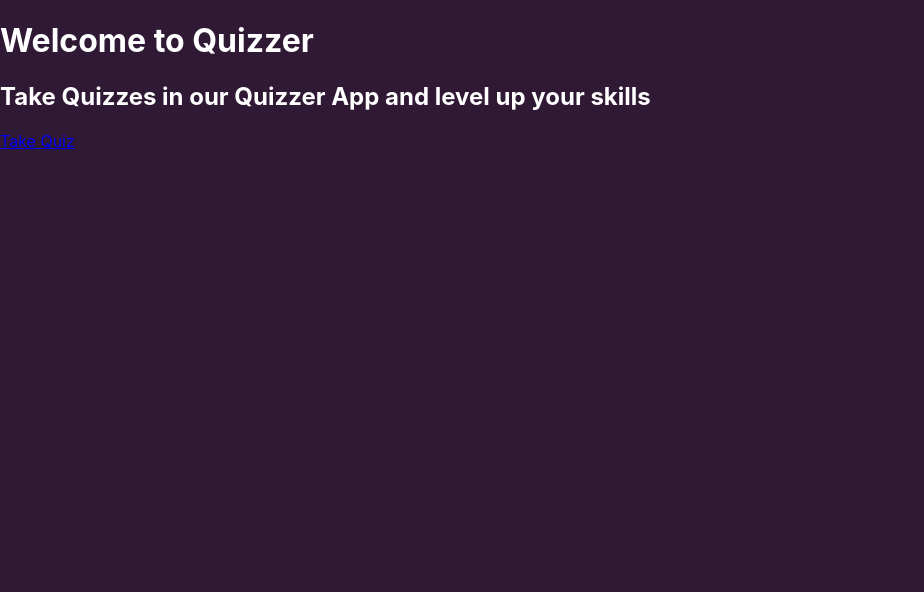
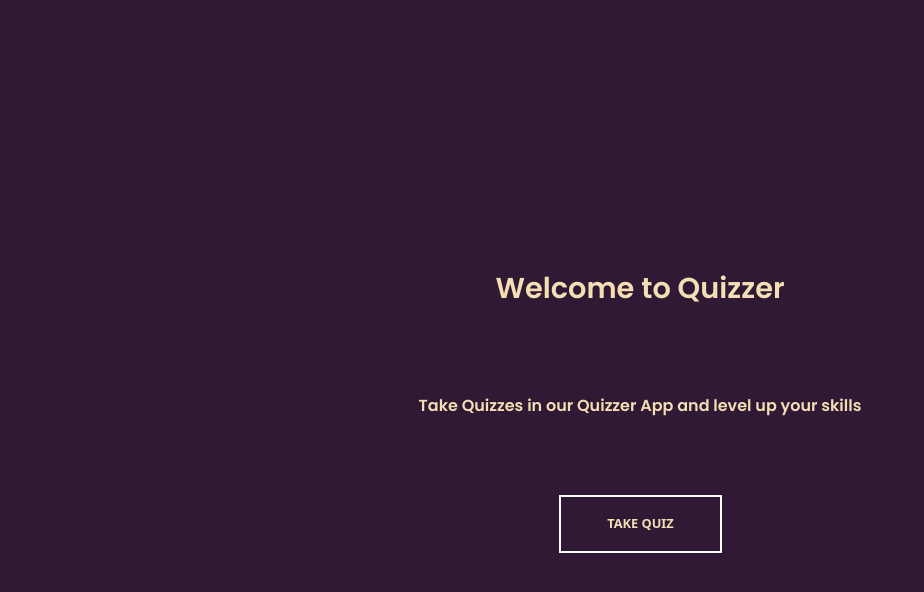
Before and after one commit to killshotxd/React-Modern-QuizzApp, a React (Create React App) app: page / in a window 1280 px wide. Shown: the top 592 px of the page, without its empty margins (0-924 px from the left). Built offline with nearby package versions, Linux system fonts and the light colour scheme.

Commit message:
Home Page with animation

```diff
--- a/package.json
+++ b/package.json
@@ -3,11 +3,13 @@
   "version": "0.1.0",
   "private": true,
   "dependencies": {
+    "@animxyz/react": "^0.6.7",
     "@testing-library/jest-dom": "^5.16.4",
     "@testing-library/react": "^13.3.0",
     "@testing-library/user-event": "^13.5.0",
     "react": "^18.2.0",
     "react-dom": "^18.2.0",
+    "react-reveal": "^1.2.2",
     "react-router-dom": "^6.3.0",
     "react-scripts": "5.0.1",
     "web-vitals": "^2.1.4"
--- a/src/index.css
+++ b/src/index.css
@@ -1,10 +1,10 @@
+@import url("https://fonts.googleapis.com/css2?family=Poppins:wght@300;400;500;600&display=swap");
+
 body {
   margin: 0;
   padding: 0;
   box-sizing: border-box;
-  font-family: -apple-system, BlinkMacSystemFont, "Segoe UI", "Roboto", "Oxygen",
-    "Ubuntu", "Cantarell", "Fira Sans", "Droid Sans", "Helvetica Neue",
-    sans-serif;
+  font-family: "Poppins", sans-serif;
   -webkit-font-smoothing: antialiased;
   -moz-osx-font-smoothing: grayscale;
   background-color: var(--bg-primary);
--- a/src/pages/Home.css
+++ b/src/pages/Home.css
@@ -0,0 +1,163 @@
+.center__div {
+  display: flex;
+  align-items: center;
+  justify-content: center;
+  height: 100vh;
+}
+
+.text__center {
+  text-align: center;
+  color: wheat;
+}
+
+.text__center h1 {
+  font-size: 1.8rem;
+}
+
+.text__center h2 {
+  font-size: 1rem;
+}
+
+/* BUtton */
+
+.react-reveal {
+  display: flex;
+  justify-content: center;
+  padding: 2rem;
+}
+
+.btn-68,
+.btn-68 *,
+.btn-68 :after,
+.btn-68 :before,
+.btn-68:after,
+.btn-68:before {
+  border: 0 solid;
+  box-sizing: border-box;
+}
+.btn-68 {
+  -webkit-tap-highlight-color: transparent;
+  -webkit-appearance: button;
+  background-color: var(--bg-primary);
+  background-image: none;
+  text-decoration: none;
+  color: wheat;
+  cursor: pointer;
+  font-family: ui-sans-serif, system-ui, -apple-system, BlinkMacSystemFont,
+    Segoe UI, Roboto, Helvetica Neue, Arial, Noto Sans, sans-serif,
+    Apple Color Emoji, Segoe UI Emoji, Segoe UI Symbol, Noto Color Emoji;
+  font-size: 80%;
+  line-height: 1.5;
+  margin: 0;
+  -webkit-mask-image: -webkit-radial-gradient(#000, #fff);
+  padding: 0;
+}
+.btn-68:disabled {
+  cursor: default;
+}
+.btn-68:-moz-focusring {
+  outline: auto;
+}
+.btn-68 svg {
+  display: block;
+  vertical-align: middle;
+}
+.btn-68 [hidden] {
+  display: none;
+}
+.btn-68 {
+  box-shadow: inset 0 0 0 2px #fff;
+  box-sizing: border-box;
+  display: block;
+  font-weight: 900;
+  padding: 1.2rem 3rem;
+  position: relative;
+  text-transform: uppercase;
+  transition: color 0.1s linear;
+}
+.btn-68:after,
+.btn-68:before {
+  content: "";
+  height: 0;
+  position: absolute;
+  width: 0;
+}
+.btn-68:before {
+  border-right: var(--border);
+  border-top: var(--border);
+  left: 0;
+  top: 0;
+}
+.btn-68:hover:before {
+  --border: 4px solid wheat;
+  -webkit-animation: border-top-and-right 1s forwards;
+  animation: border-top-and-right 1s forwards;
+}
+.btn-68:after {
+  border-bottom: var(--border);
+  border-left: var(--border);
+  bottom: 0;
+  right: 0;
+  z-index: -1;
+}
+.btn-68:hover:after {
+  --border: 4px solid wheat;
+  -webkit-animation: border-bottom-and-left 1s forwards;
+  animation: border-bottom-and-left 1s forwards;
+}
+@-webkit-keyframes border-top-and-right {
+  0% {
+    height: 0;
+    width: 0;
+  }
+  50% {
+    height: 0;
+    width: 100%;
+  }
+  to {
+    height: 100%;
+    width: 100%;
+  }
+}
+@keyframes border-top-and-right {
+  0% {
+    height: 0;
+    width: 0;
+  }
+  50% {
+    height: 0;
+    width: 100%;
+  }
+  to {
+    height: 100%;
+    width: 100%;
+  }
+}
+@-webkit-keyframes border-bottom-and-left {
+  0% {
+    height: 0;
+    width: 0;
+  }
+  50% {
+    height: 0;
+    width: 100%;
+  }
+  to {
+    height: 100%;
+    width: 100%;
+  }
+}
+@keyframes border-bottom-and-left {
+  0% {
+    height: 0;
+    width: 0;
+  }
+  50% {
+    height: 0;
+    width: 100%;
+  }
+  to {
+    height: 100%;
+    width: 100%;
+  }
+}
--- a/src/pages/Home.jsx
+++ b/src/pages/Home.jsx
@@ -1,14 +1,25 @@
 import React from "react";
 import "../pages/Home.css";
-
+import Zoom from "react-reveal/Zoom";
 import { Link } from "react-router-dom";
+import Slide from "react-reveal/Slide";
 
 const Home = () => {
   return (
-    <div>
-      <h1>Welcome to Quizzer</h1>
-      <h2>Take Quizzes in our Quizzer App and level up your skills</h2>
-      <Link to="/QuizSelectionPage">Take Quiz</Link>
+    <div className="center__div">
+      <div className="text__center">
+        <Slide left>
+          <h1>Welcome to Quizzer</h1>
+        </Slide>
+        <Slide right>
+          <h2>Take Quizzes in our Quizzer App and level up your skills</h2>
+        </Slide>
+        <Zoom>
+          <Link to="/QuizSelectionPage" className="btn-68">
+            Take Quiz
+          </Link>
+        </Zoom>
+      </div>
     </div>
   );
 };
```
Also changed, not shown: 1 other file (tests, documents, lock files or other folders).
